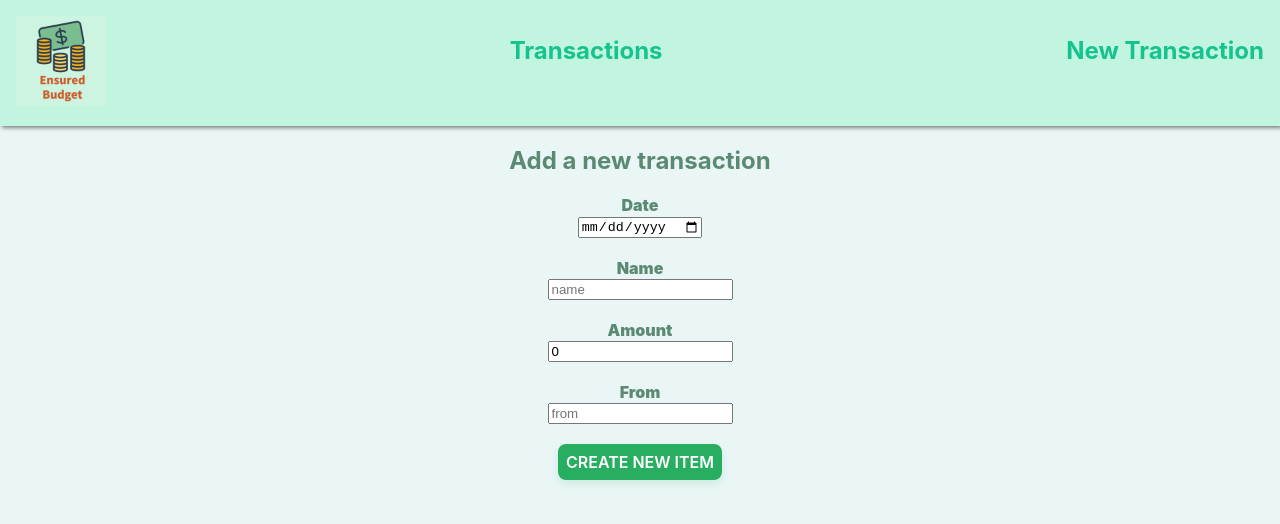
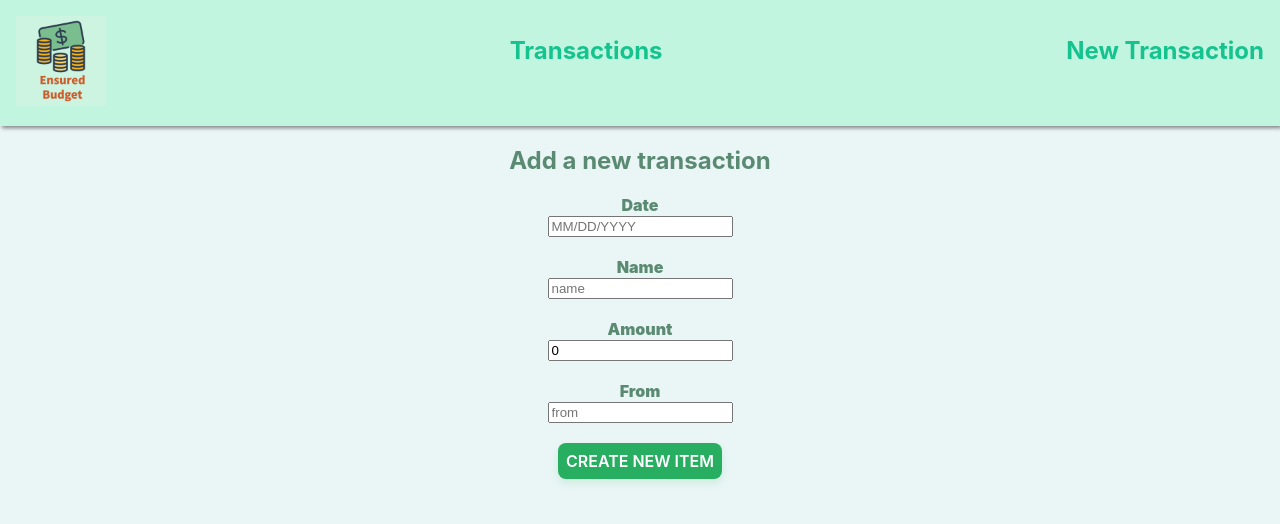
Before and after one commit to liliwu8/lilys-react-budget-app, a React (Create React App) app: page /transactions/new in a window 1280 px wide. Shown: the top 524 px of the page. Built offline with nearby package versions, Linux system fonts and the light colour scheme; no server answers.

Commit message:
saved css

```diff
--- a/src/Components/NewTransactionsForm.js
+++ b/src/Components/NewTransactionsForm.js
@@ -39,9 +39,9 @@ function NewTransactionForm() {
           id='date'
           name='date'
           value={transaction.date}
-          type='date'
+          type='text'
           onChange={handleTextChange}
-          // placeholder='date'
+          placeholder="MM/DD/YYYY"
           required
         />
         <br />
--- a/src/Components/TransactionsEditForm.js
+++ b/src/Components/TransactionsEditForm.js
@@ -50,15 +50,15 @@ function TransactionsEditForm() {
   return (
     <div className='New'>
       <form onSubmit={handleSubmit}>
-        <label htmlFor='date'> Date</label>
+        <label htmlFor='date'>Date</label>
         <br />
         <input
           id='date'
           name='date'
           value={transactions.date}
-          type='date'
+          type='text'
           onChange={handleTextChange}
-          // placeholder='date'
+          placeholder='MM/DD/YYYY'
           required
         />
         <br />
```
